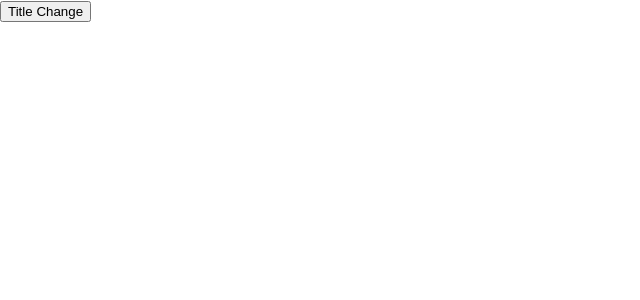
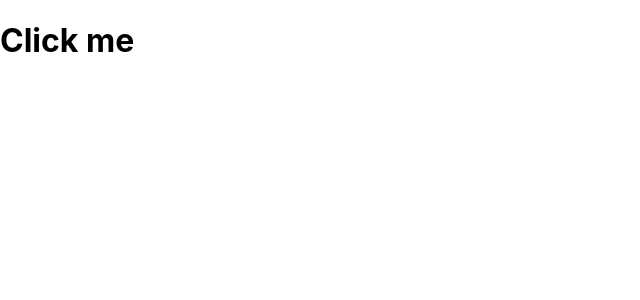
Before and after one commit to silveriron/useHooks, a React (Create React App) app: page / in a window 1280 px wide. Shown: the top 300 px of the page, without its empty margins (0-640 px from the left). Built offline with nearby package versions, Linux system fonts and the light colour scheme.

Commit message:
add useClick

```diff
--- a/src/App.tsx
+++ b/src/App.tsx
@@ -1,11 +1,12 @@
-import useTitle from "./hooks/useTitle"
+import useClick from "./hooks/useClick"
 
 
 const App = () => {
-  const setTitle = useTitle('Loading...')
+  const logHello = () => console.log('hello, world')
+  const titleRef = useClick<HTMLHeadingElement>(logHello)
   return (
     <div>
-      <button onClick={() => setTitle('Home')} >Title Change</button>
+      <h1 ref={titleRef} >Click me</h1>
     </div>
   )
 }
--- /dev/null
+++ b/src/hooks/useClick.tsx
@@ -0,0 +1,21 @@
+import { useEffect, useRef } from "react"
+
+const useClick = <Type,> (onClick: () => void) => {
+    const element = useRef<Type>(null);
+
+    useEffect(() => {
+        if (element.current instanceof HTMLElement) {
+            element.current.addEventListener('click', onClick)
+        }
+
+        return () => {
+            if (element.current instanceof HTMLElement) {
+                element.current.removeEventListener('click', onClick)
+            }
+        }
+    }, [])
+
+    return element;
+}
+
+export default useClick
```
